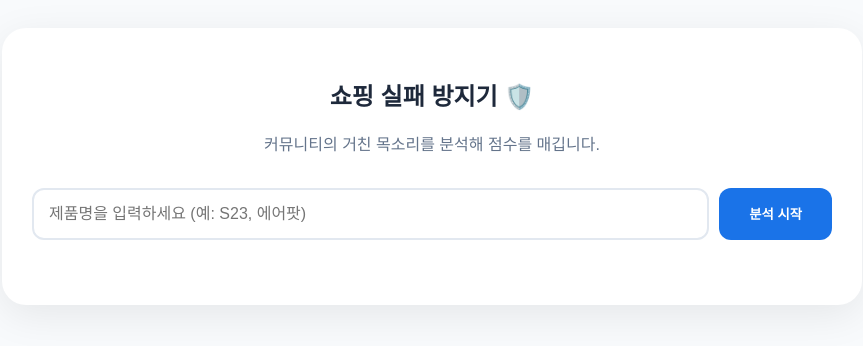
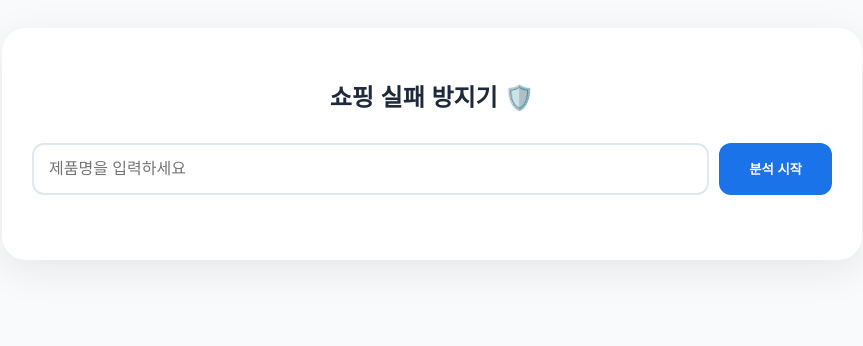
Before and after one commit to qjootkar1/-, a FastAPI app: template templates/index.html in a window 1280 px wide. Shown: the top 346 px of the page, without its empty margins (208-1071 px from the left). Run offline with FastAPI, Linux system fonts and the light colour scheme; the template is opened without the code that fills it: most values are stand-ins (such as "Sample title", 1, 10 or a date in 2020).

Commit message:
Refactor HTML structure and styles in index.html

```diff
--- a/templates/index.html
+++ b/templates/index.html
@@ -7,7 +7,7 @@
     <script src="https://cdn.jsdelivr.net/npm/vue@2"></script>
     <script src="https://cdn.jsdelivr.net/npm/axios/dist/axios.min.js"></script>
     <style>
-        body { font-family: 'Pretendard', sans-serif; background: #f8fafc; padding: 20px; color: #334155; line-height: 1.6; }
+        body { font-family: sans-serif; background: #f8fafc; padding: 20px; color: #334155; }
         .box { max-width: 800px; margin: 0 auto; background: white; padding: 30px; border-radius: 24px; box-shadow: 0 10px 40px rgba(0,0,0,0.08); }
         .score-box { background: linear-gradient(135deg, #1a73e8, #0d47a1); color: white; padding: 35px; border-radius: 20px; text-align: center; margin-bottom: 30px; }
         .score-num { font-size: 4.5rem; font-weight: 900; }
@@ -16,20 +16,18 @@
         .bad { border-top: 6px solid #ef4444; background: #fef2f2; }
         .good { border-top: 6px solid #22c55e; background: #f0fdf4; }
         .input-group { display: flex; gap: 10px; margin-bottom: 35px; }
-        input { flex: 1; padding: 15px; border: 2px solid #e2e8f0; border-radius: 12px; font-size: 1rem; outline: none; }
-        input:focus { border-color: #1a73e8; }
-        button { padding: 15px 30px; background: #1a73e8; color: white; border: none; border-radius: 12px; font-weight: bold; cursor: pointer; transition: 0.3s; }
-        button:disabled { background: #cbd5e1; cursor: not-allowed; }
+        input { flex: 1; padding: 15px; border: 2px solid #e2e8f0; border-radius: 12px; font-size: 1rem; }
+        button { padding: 15px 30px; background: #1a73e8; color: white; border: none; border-radius: 12px; font-weight: bold; cursor: pointer; }
+        button:disabled { background: #cbd5e1; }
         .tag { background: rgba(255,255,255,0.2); padding: 5px 12px; border-radius: 20px; margin: 4px; display: inline-block; font-size: 0.85rem; }
     </style>
 </head>
 <body>
     <div id="app" class="box">
-        <h2 style="text-align: center; color: #1e293b; margin-bottom: 5px;">쇼핑 실패 방지기 🛡️</h2>
-        <p style="text-align: center; color: #64748b; margin-bottom: 30px;">커뮤니티의 거친 목소리를 분석해 점수를 매깁니다.</p>
+        <h2 style="text-align: center; color: #1e293b; margin-bottom: 30px;">쇼핑 실패 방지기 🛡️</h2>
 
         <div class="input-group">
-            <input v-model="query" placeholder="제품명을 입력하세요 (예: S23, 에어팟)" @keyup.enter="analyze">
+            <input v-model="query" placeholder="제품명을 입력하세요" @keyup.enter="analyze">
             <button @click="analyze" :disabled="loading" v-text="loading ? '데이터 수집 중...' : '분석 시작'"></button>
         </div>
 
@@ -58,9 +56,9 @@
             </div>
 
             <div style="margin-top: 40px;">
-                <h4 style="border-bottom: 2px solid #f1f5f9; padding-bottom: 10px; color: #475569;">🔍 분석 소스 원본 ({{ res.reviews.length }}건)</h4>
+                <h4 style="border-bottom: 2px solid #f1f5f9; padding-bottom: 10px; color: #475569;">🔍 분석 소스 원본</h4>
                 <div v-for="(r, i) in res.reviews" style="font-size: 0.85rem; padding: 12px; border-bottom: 1px solid #f8fafc; color: #64748b;">
-                    <span style="font-weight: bold; color: #94a3b8;">{{ i+1 }}.</span> {{ r }}
+                    <strong>{{ i+1 }}.</strong> {{ r }}
                 </div>
             </div>
         </div>
```
